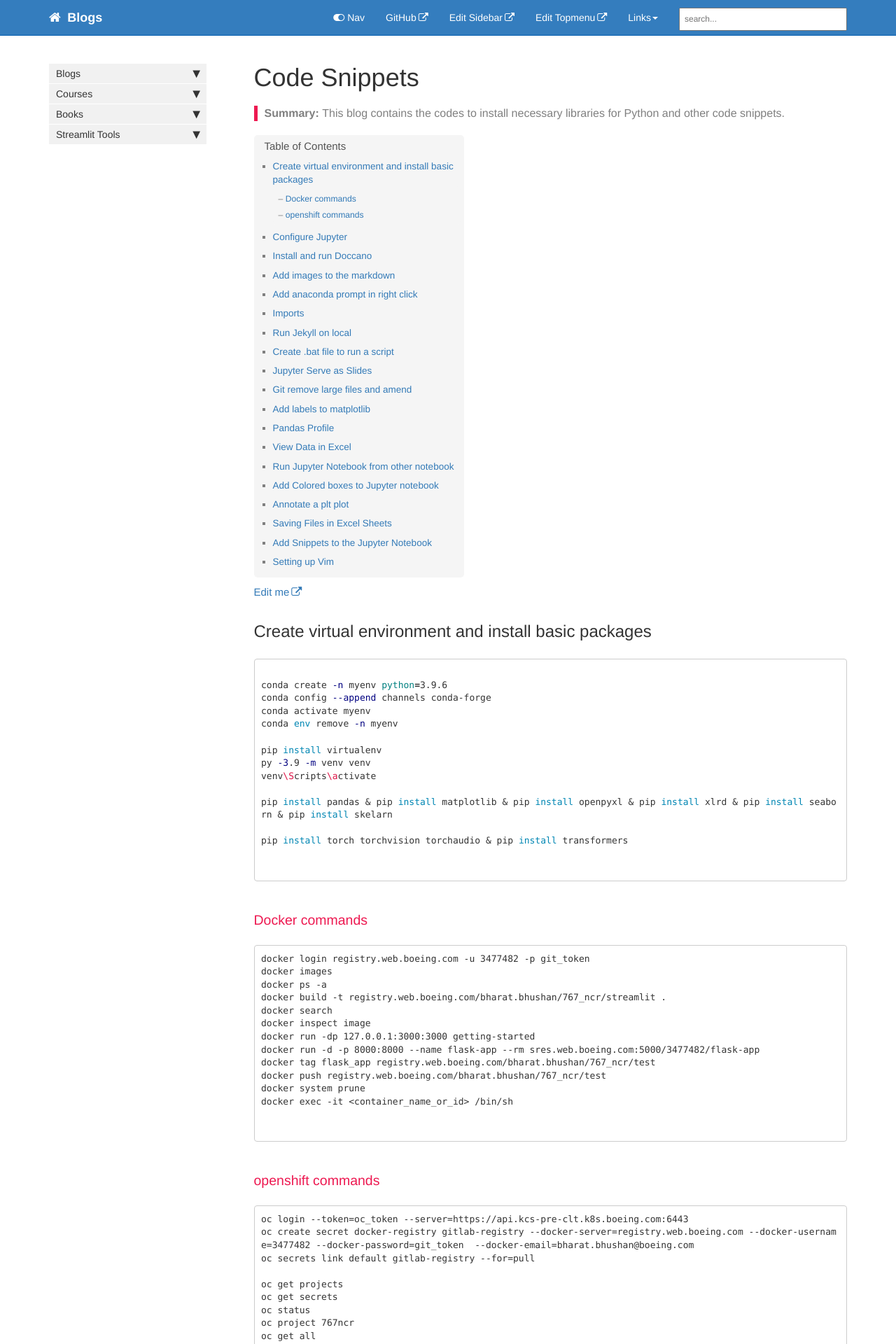
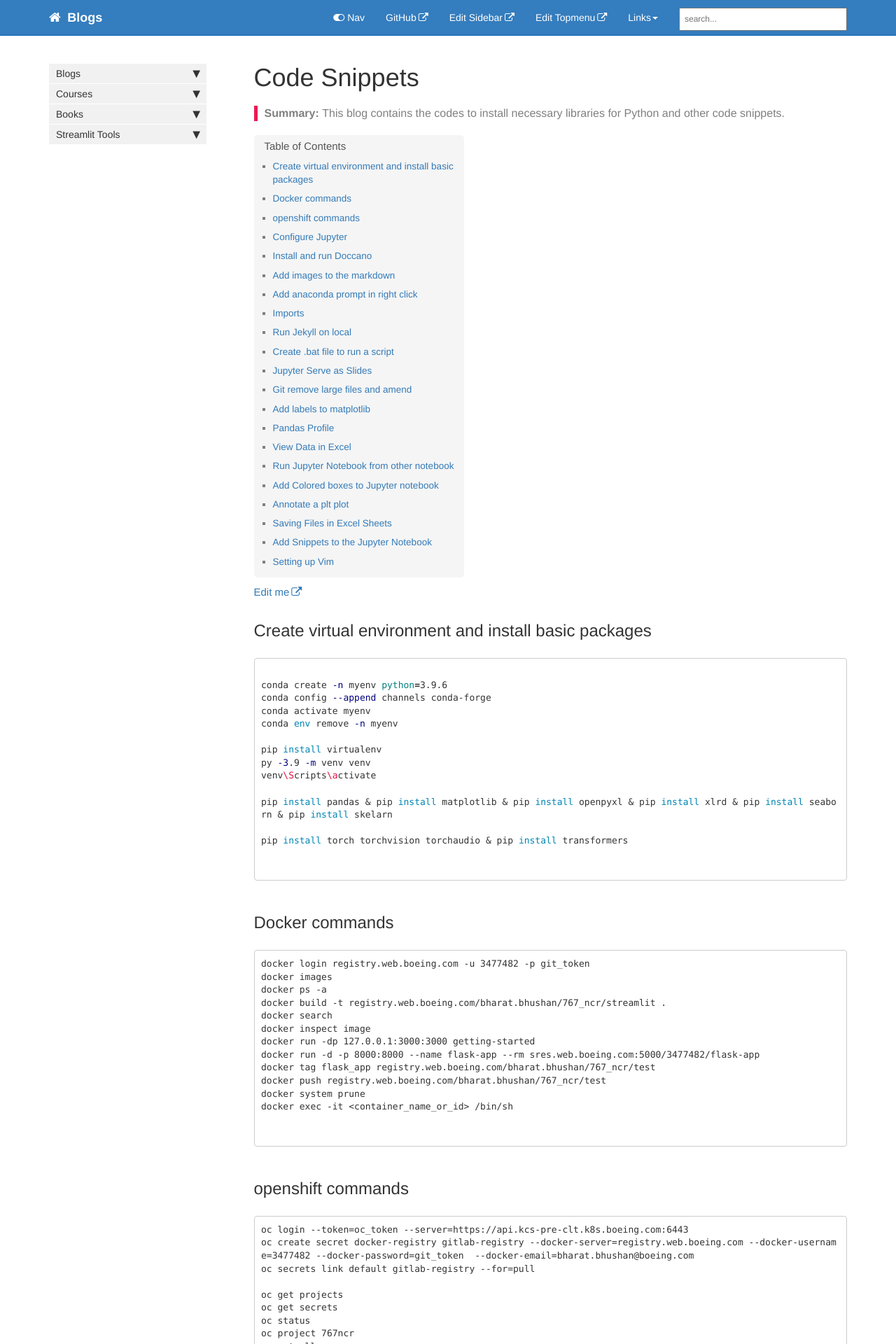
Before and after one commit to bhbharat/bhbharat.github.io, a Jekyll site: the page built from index.md, in a window 1280 px wide. Shown: the top 1920 px of the page at 70% size. Built offline with Jekyll 4.4.1, drawn with Linux system fonts in a browser that asks for light colours; comment, search, counter and statistics services are not loaded.

````diff
--- a/index.md
+++ b/index.md
@@ -31,7 +31,7 @@ pip install torch torchvision torchaudio & pip install transformers
 
 ```
 
-### Docker commands
+## Docker commands
 
 ```
 docker login registry.web.boeing.com -u 3477482 -p git_token
@@ -51,7 +51,7 @@ docker exec -it <container_name_or_id> /bin/sh
 ```
 
 
-### openshift commands
+## openshift commands
 
 ```
 oc login --token=oc_token --server=https://api.kcs-pre-clt.k8s.boeing.com:6443
````
